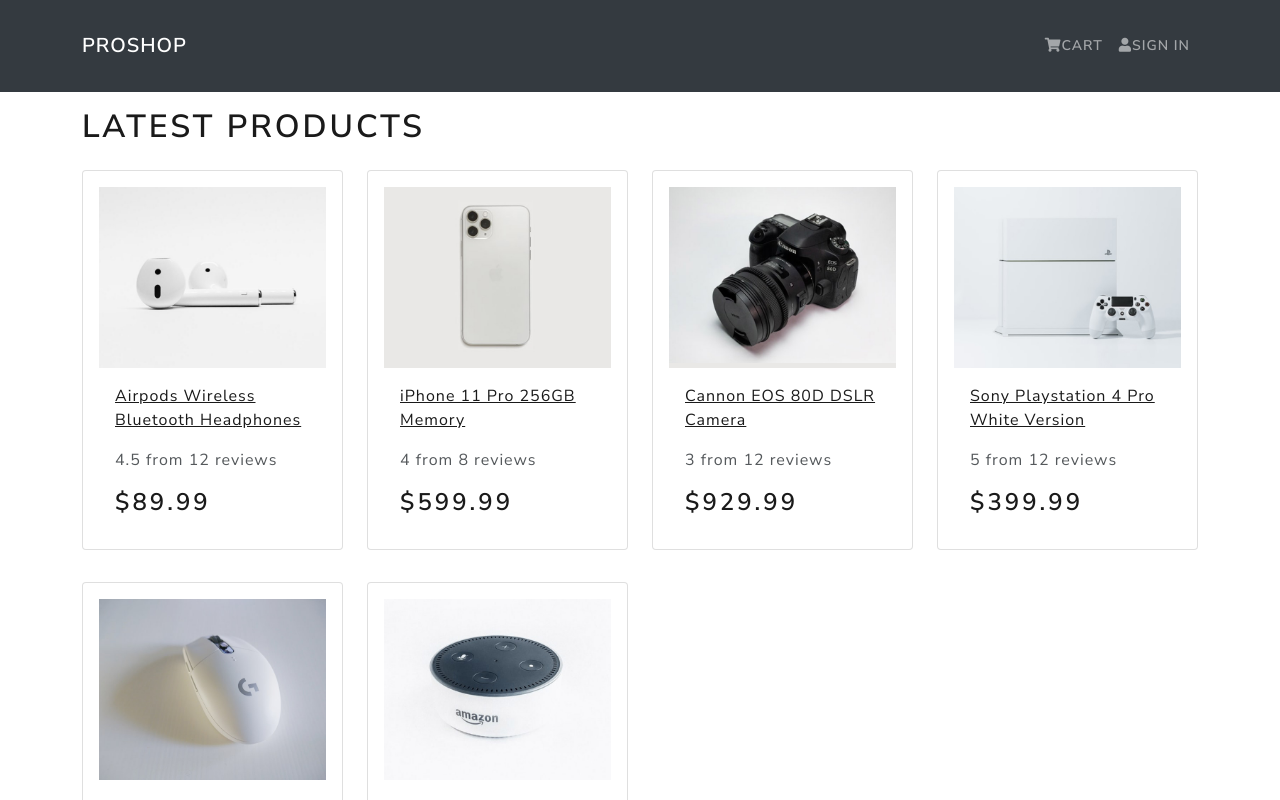
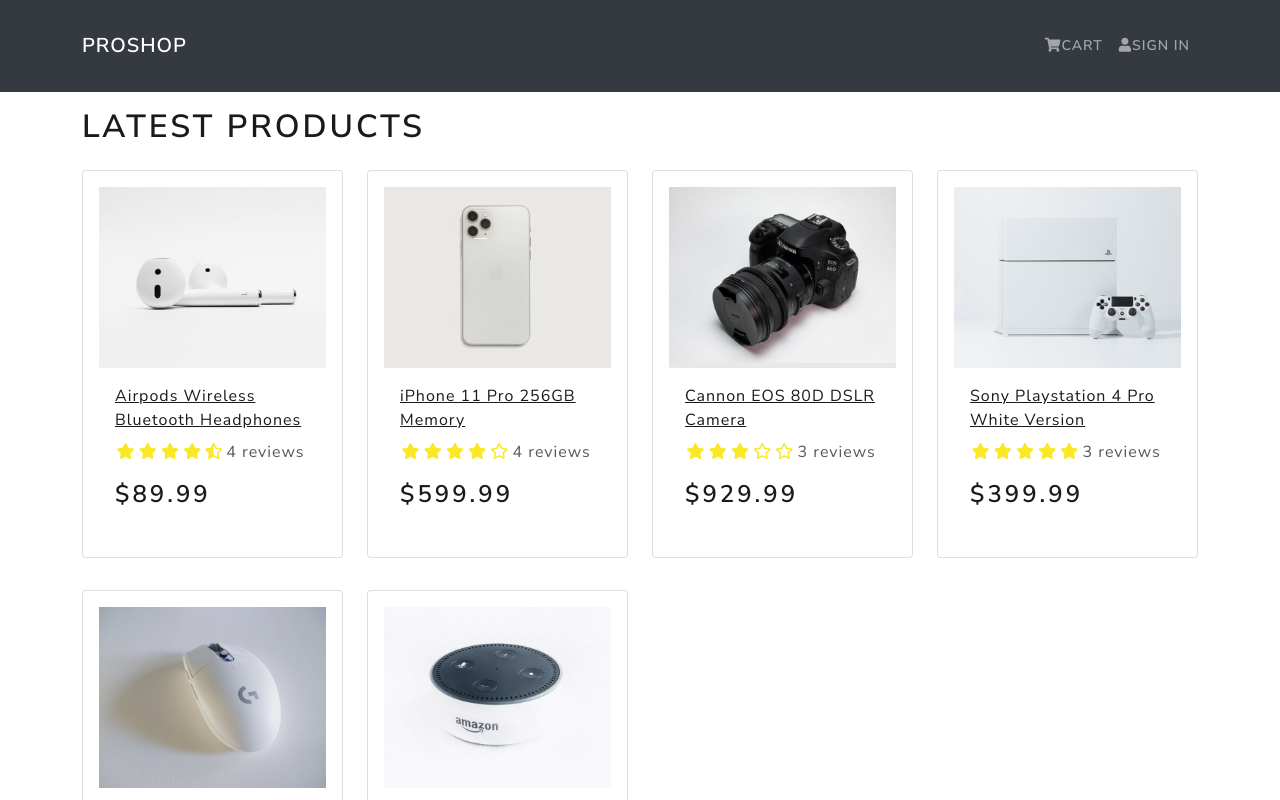
Before and after one commit to Shady-Prakash/proshop, a React (Create React App) app in the folder frontend/: page / in a window 1280 px wide. Shown: the top 800 px of the page. Built offline with nearby package versions, Linux system fonts and the light colour scheme.

Commit message:
Rating Component

```diff
--- a/frontend/src/components/Product.js
+++ b/frontend/src/components/Product.js
@@ -2,6 +2,7 @@
 
 import React from 'react';
 import {Card} from 'react-bootstrap';
+import Rating from './Rating';
 
 const Product = ({product}) => {
 	return (
@@ -18,9 +19,10 @@
 				</a>
 
 				<Card.Text as='div'>
-					<div className='my-3'>
-						{product.rating} from {product.numReviews} reviews
-					</div>
+					<Rating
+						value={product.rating}
+						text={`${product.numReviews} reviews`}
+					/>
 				</Card.Text>
 
 				<Card.Text as='h3'>${product.price}</Card.Text>
--- /dev/null
+++ b/frontend/src/components/Rating.js
@@ -0,0 +1,79 @@
+/** @format */
+
+import React from 'react';
+import PropTypes from 'prop-types';
+
+const Rating = ({value, text, color}) => {
+	return (
+		<div className='rating'>
+			<span>
+				<i
+					style={{color}}
+					className={
+						value >= 1
+							? 'fas fa-star'
+							: value >= 0.5
+							? 'fas fa-star-half-alt'
+							: 'far fa-star'
+					}></i>
+			</span>
+			<span>
+				<i
+					style={{color}}
+					className={
+						value >= 2
+							? 'fas fa-star'
+							: value >= 1.5
+							? 'fas fa-star-half-alt'
+							: 'far fa-star'
+					}></i>
+			</span>
+			<span>
+				<i
+					style={{color}}
+					className={
+						value >= 3
+							? 'fas fa-star'
+							: value >= 2.5
+							? 'fas fa-star-half-alt'
+							: 'far fa-star'
+					}></i>
+			</span>
+			<span>
+				<i
+					style={{color}}
+					className={
+						value >= 4
+							? 'fas fa-star'
+							: value >= 3.5
+							? 'fas fa-star-half-alt'
+							: 'far fa-star'
+					}></i>
+			</span>
+			<span>
+				<i
+					style={{color}}
+					className={
+						value >= 5
+							? 'fas fa-star'
+							: value >= 4.5
+							? 'fas fa-star-half-alt'
+							: 'far fa-star'
+					}></i>
+			</span>
+			<span>{text && text}</span>
+		</div>
+	);
+};
+
+Rating.defaultProps = {
+	color: '#f8e825',
+};
+
+Rating.propTypes = {
+	value: PropTypes.number.isRequired,
+	text: PropTypes.string.isRequired,
+	color: PropTypes.string,
+};
+
+export default Rating;
--- a/frontend/src/index.css
+++ b/frontend/src/index.css
@@ -2,3 +2,10 @@
 main {
 	min-height: 80vh;
 }
+
+h3 {
+	padding: 1rem 0;
+}
+.rating span {
+	margin: 0.1rem;
+}
--- a/frontend/src/products.js
+++ b/frontend/src/products.js
@@ -1,3 +1,5 @@
+/** @format */
+
 const products = [
 	{
 		_id: '1',
@@ -10,7 +12,7 @@
 		price: 89.99,
 		countInStock: 10,
 		rating: 4.5,
-    numReviews: 12,
+		numReviews: 4,
 	},
 	{
 		_id: '2',
@@ -23,7 +25,7 @@
 		price: 599.99,
 		countInStock: 7,
 		rating: 4.0,
-    numReviews: 8,
+		numReviews: 4,
 	},
 	{
 		_id: '3',
@@ -36,7 +38,7 @@
 		price: 929.99,
 		countInStock: 5,
 		rating: 3,
-    numReviews: 12,
+		numReviews: 3,
 	},
 	{
 		_id: '4',
@@ -49,7 +51,7 @@
 		price: 399.99,
 		countInStock: 11,
 		rating: 5,
-    numReviews: 12,
+		numReviews: 3,
 	},
 	{
 		_id: '5',
@@ -62,7 +64,7 @@
 		price: 49.99,
 		countInStock: 7,
 		rating: 3.5,
-    numReviews: 10,
+		numReviews: 2,
 	},
 	{
 		_id: '6',
@@ -75,8 +77,8 @@
 		price: 29.99,
 		countInStock: 0,
 		rating: 4,
-    numReviews: 12,
+		numReviews: 4,
 	},
-]
+];
 
-export default products
+export default products;
--- a/frontend/src/screens/HomeScreen.js
+++ b/frontend/src/screens/HomeScreen.js
@@ -10,7 +10,7 @@
 			<h1>Latest Products</h1>
 			<Row>
 				{products.map((product) => (
-					<Col sm={12} md={6} lg={4} xl={3}>
+					<Col key={product._id} sm={12} md={6} lg={4} xl={3}>
 						<Product product={product} />
 					</Col>
 				))}
```
Lines whose indentation alone changed are shown as unchanged.
